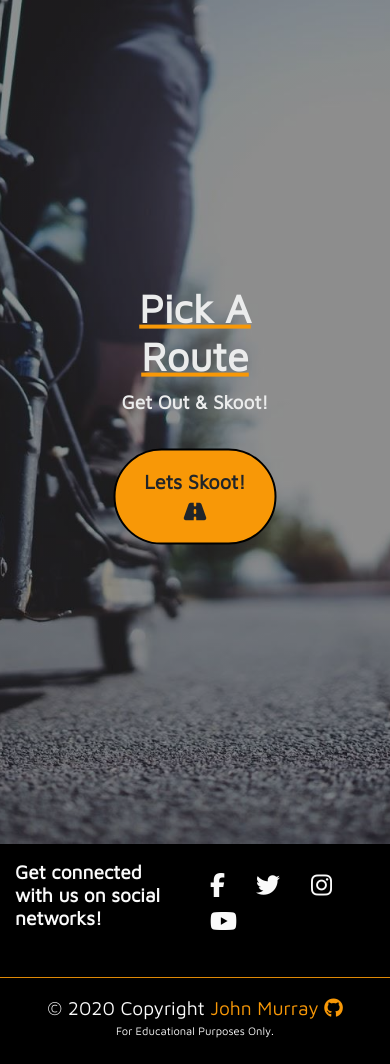
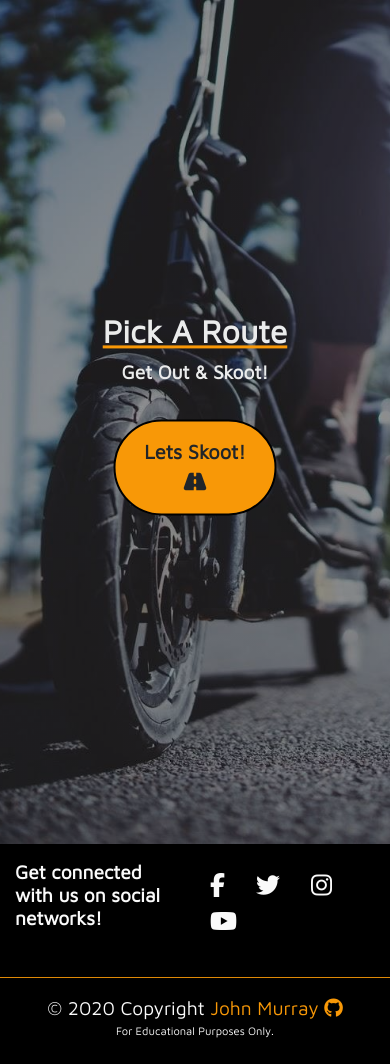
Before and after one commit to Jmurray1989/Skoot-Route, a Flask app: page / in a window 390 px wide. Shown: the part 50-1114 px from the top of the page. Run offline with Flask 2, Linux system fonts and the light colour scheme; some libraries are stand-ins or nearby versions.

```diff
--- a/static/css/style.css
+++ b/static/css/style.css
@@ -697,3 +697,49 @@ button.sign-up {
 div#logo {
     text-align: center;
     margin-bottom: .5rem;
+}
+
+/* HomePage */
+
+h1 {
+    font-size: 2rem;
+}
+
+/* Adjusts images into frame on mobile*/
+.main-image {
+  background: -webkit-gradient(
+      linear,
+      left top,
+      left bottom,
+      from(rgba(0, 0, 0, 0.4)),
+      to(rgba(0, 0, 0, 0.4))
+    ),
+    url("../images/mobile/route-imagemob.jpg");
+  background: -o-linear-gradient(rgba(0, 0, 0, 0.4), rgba(0, 0, 0, 0.4)),
+    url("../images/mobile/route-imagemob.jpg");
+  background: linear-gradient(rgba(0, 0, 0, 0.4), rgba(0, 0, 0, 0.4)),
+    url("../images/mobile/route-imagemob.jpg");
+  height: 100vh;
+  background-attachment: fixed;
+  background-position: center;
+  background-repeat: no-repeat;
+  background-size: cover;
+  position: relative;
+  -o-background-size: cover;
+  -moz-background-size: cover;
+  -webkit-background-size: cover;
+}
+
+/* About Page */
+
+.about-route-desc {
+    margin: 1.5rem;
+}
+
+}
+
+/*-----------------------------Tablet-----------------------------*/
+
+@media screen and (min-width: 768px) and (max-width: 1023px) {
+
+/* Navbar */
```
